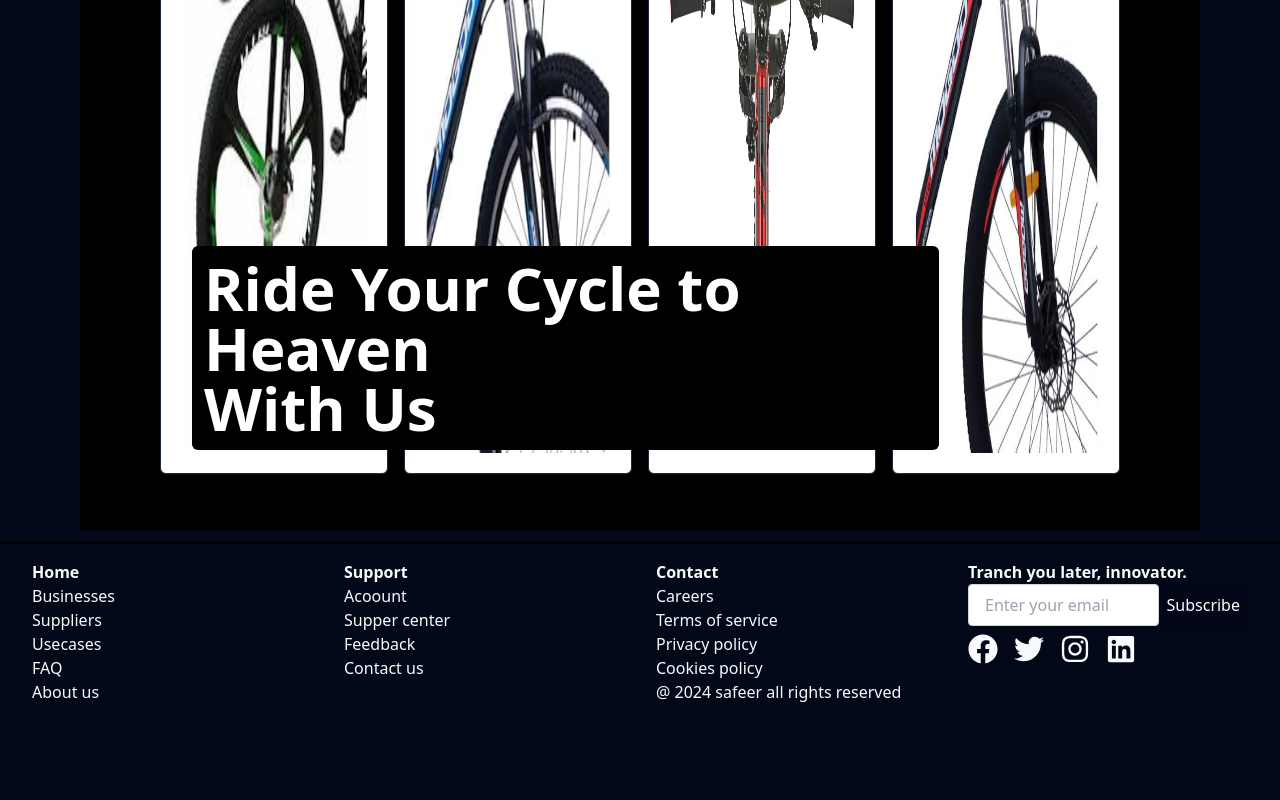
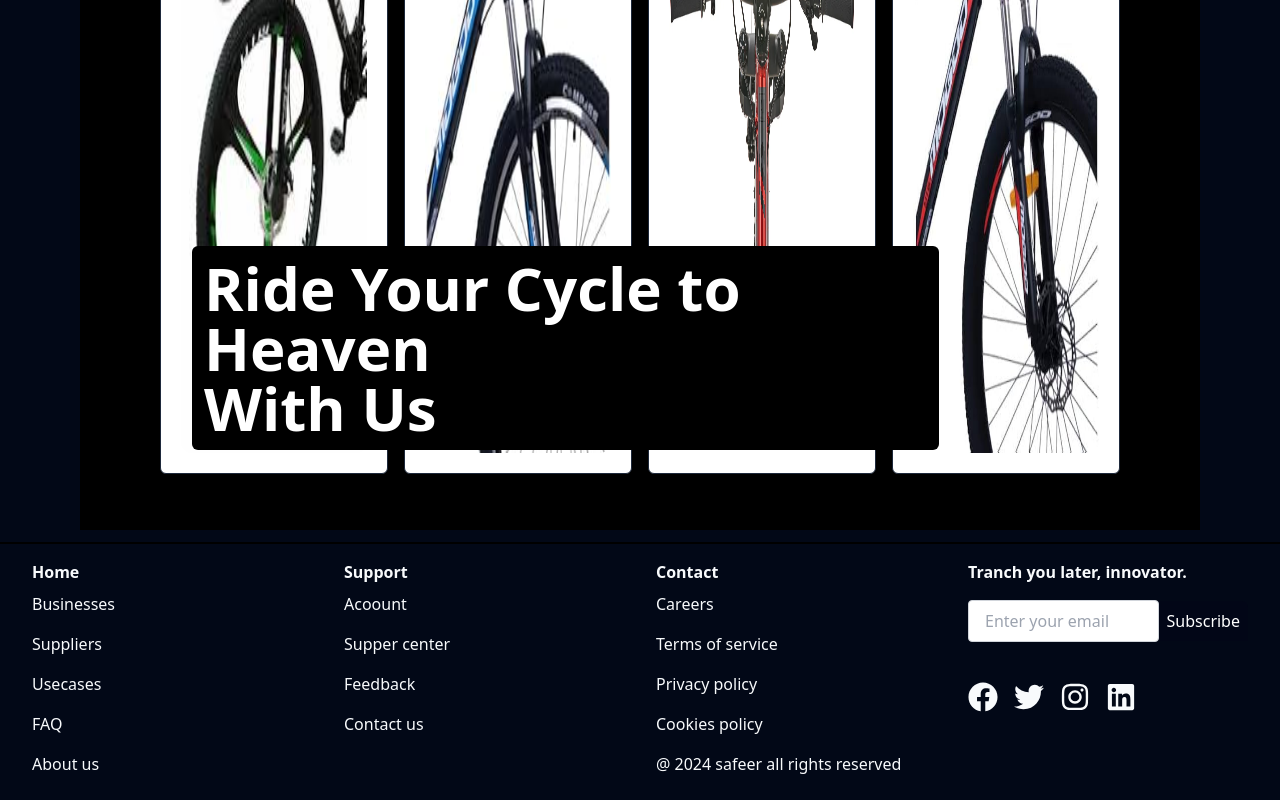
Before and after one commit to safeerep/cycle-shop-client, a React (Vite) app: page / in a window 1280 px wide. Shown: the part 3918-4718 px from the top of the page. Before the commit the page ends 4638 px from the top, so only its background shows below. Built offline with nearby package versions, Linux system fonts and the light colour scheme.

Commit message:
feat: footer-update

```diff
--- a/src/components/Footer.tsx
+++ b/src/components/Footer.tsx
@@ -12,27 +12,27 @@ const Footer = () => {
         <div className="w-full md:w-1/4 px-4 mb-8 md:mb-0">
           <ul className="list-none">
             <span className="font-bold">Home</span>
-            <li>
+            <li className="py-2">
               <a href="" className="text-dark text-decoration-none">
                 Businesses
               </a>
             </li>
-            <li>
+            <li className="py-2">
               <a href="" className="text-dark text-decoration-none">
                 Suppliers
               </a>
             </li>
-            <li>
+            <li className="py-2">
               <a href="" className="text-dark text-decoration-none">
                 Usecases
               </a>
             </li>
-            <li>
+            <li className="py-2">
               <a href="" className="text-dark text-decoration-none">
                 FAQ
               </a>
             </li>
-            <li>
+            <li className="py-2">
               <a href="" className="text-dark text-decoration-none">
                 About us
               </a>
@@ -42,22 +42,22 @@ const Footer = () => {
         <div className="w-full md:w-1/4 px-4">
           <span className="font-bold">Support</span>
           <ul className="list-none">
-            <li>
+            <li className="py-2">
               <a href="" className="text-dark text-decoration-none">
                 Acoount
               </a>
             </li>
-            <li>
+            <li className="py-2">
               <a href="" className="text-dark text-decoration-none">
                 Supper center
               </a>
             </li>
-            <li>
+            <li className="py-2">
               <a href="" className="text-dark text-decoration-none">
                 Feedback
               </a>
             </li>
-            <li>
+            <li className="py-2">
               <a href="" className="text-dark text-decoration-none">
                 Contact us
               </a>
@@ -67,27 +67,27 @@ const Footer = () => {
         <div className="w-full md:w-1/4 px-4">
           <span className="font-bold">Contact</span>
           <ul className="list-none">
-            <li>
+            <li className="py-2">
               <a href="" className="text-dark text-decoration-none">
                 Careers
               </a>
             </li>
-            <li>
+            <li className="py-2">
               <a href="" className="text-dark text-decoration-none">
                 Terms of service
               </a>
             </li>
-            <li>
+            <li className="py-2">
               <a href="" className="text-dark text-decoration-none">
                 Privacy policy
               </a>
             </li>
-            <li>
+            <li className="py-2">
               <a href="" className="text-dark text-decoration-none">
                 Cookies policy
               </a>
             </li>
-            <li>
+            <li className="py-2">
               <a href="" className="text-dark text-decoration-none">
                 @ 2024 safeer all rights reserved
               </a>
@@ -96,7 +96,7 @@ const Footer = () => {
         </div>
         <div className="w-full md:w-1/4 px-4">
           <span className="font-bold">Tranch you later, innovator.</span>
-          <form className="flex items-center">
+          <form className="flex items-center py-4">
             <div className="">
               <input
                 type="email"
@@ -109,9 +109,9 @@ const Footer = () => {
               Subscribe
             </div>
           </form>
-          <div className="flex text-3xl gap-4 mt-2">
+          <div className="flex text-3xl gap-4 mt-2 py-4">
             <FaFacebook />
-            <FaTwitter />
+            <FaTwitter  />
             <FaInstagram />
             <FaLinkedin />
           </div>
```
